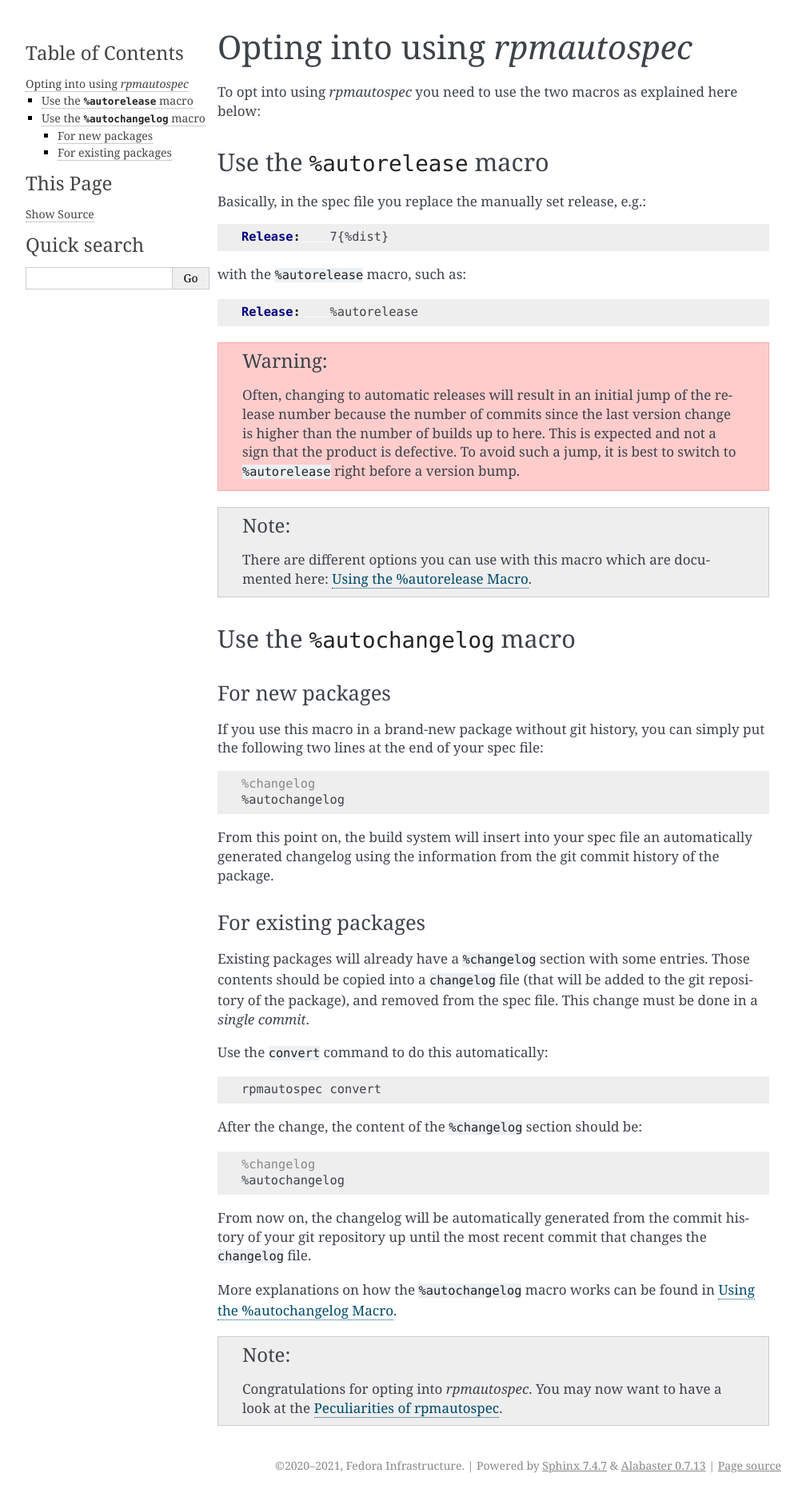
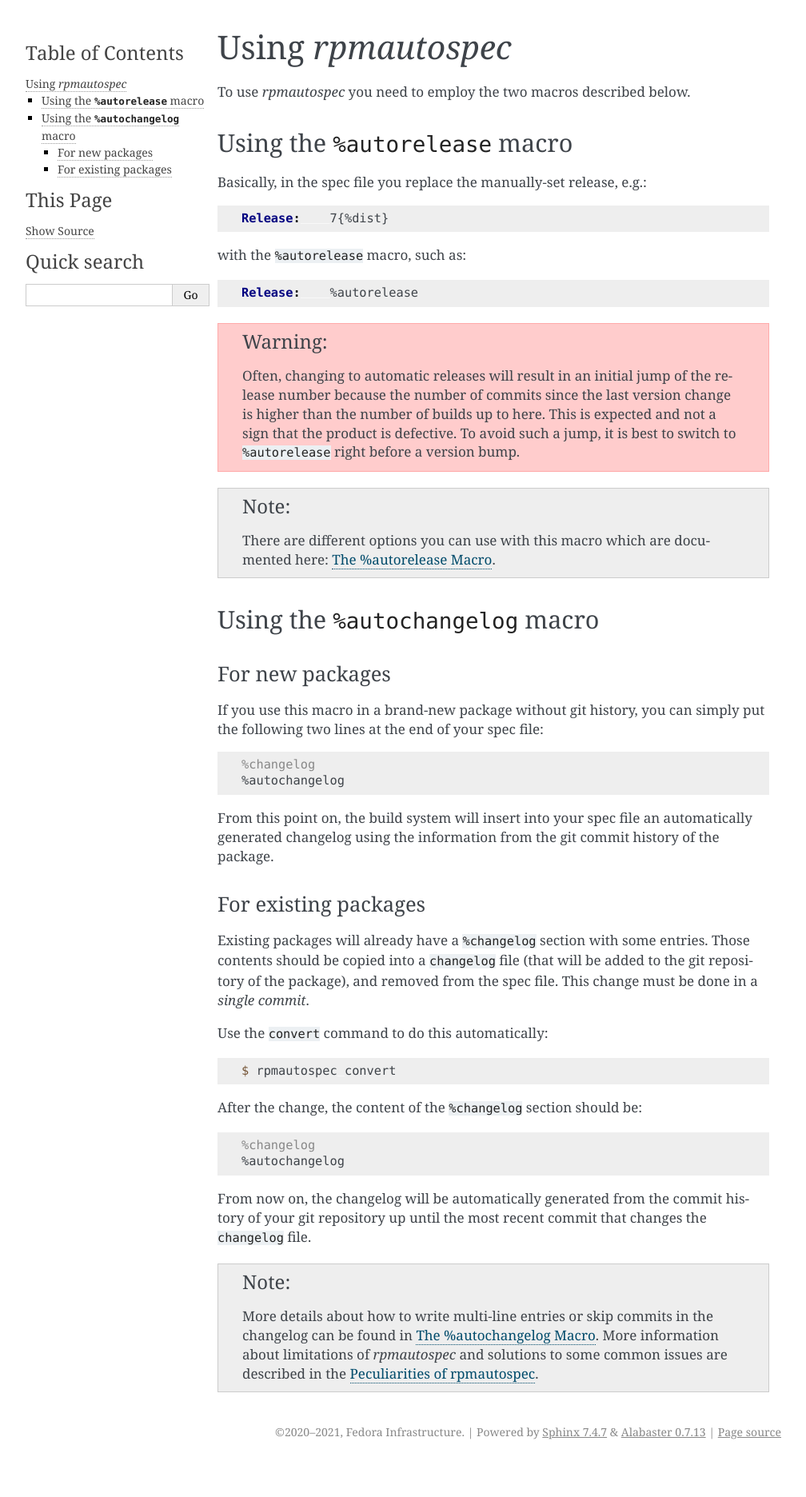
Before and after one commit to fedora-infra/rpmautospec, a Sphinx documentation site: the page built from doc/opting-in.rst, in a window 1280 px wide. Shown: the whole page at 80% size, without its empty margins (133-1141 px from the left). Built offline with Sphinx 7.4.7, drawn with Linux system fonts in a browser that asks for light colours; after the commit the page ends 1830 px from its top, so only the background shows below that.

Commit message:
doc: rework structure
This is a set of change to make the landing page nicer and easier
to navigate:
- the default "Welcome to the documentation of …" is replaced by a something
  useful
- "Opting-in" is changed to "using". Since rpmautospec is now supposed to
  be the default, let's just use the usual verb.
- The structure in autorelease.rst is adjusted so that the
  first part about normal versioning and the second part about
  "traditional versioning" are at the same level (instead of the
  second part being one level down).
- The titles are adjusted to be unique. Before we had
  "Use the %autorelease macro" and "Using the %autorelease Macro"
  and it was easy to get lost.
- The "Examples" section level is removed and each example is prefixed
  with "Example:". This way we have one level less in the structure.

Signed-off-by: Zbigniew Jędrzejewski-Szmek <zbyszek@in.waw.pl>

```diff
--- a/doc/index.rst
+++ b/doc/index.rst
@@ -1,5 +1,5 @@
-Welcome to the documentation of `rpmautospec`!
-==============================================
+Automatically populate RPM release and changelog fields
+=======================================================
 
 `rpmautospec` is a program and library used to automatically generate the
 release and changelog fields in RPM spec files opting to use it.
--- a/doc/opting-in.rst
+++ b/doc/opting-in.rst
@@ -1,13 +1,13 @@
-Opting into using `rpmautospec`
-===============================
+*******************
+Using `rpmautospec`
+*******************
 
-To opt into using `rpmautospec` you need to use the two macros as explained
-here below:
+To use `rpmautospec` you need to employ the two macros described below.
 
-Use the ``%autorelease`` macro
-------------------------------
+Using the ``%autorelease`` macro
+--------------------------------
 
-Basically, in the spec file you replace the manually set release, e.g.:
+Basically, in the spec file you replace the manually-set release, e.g.:
 
 .. code-block:: spec
 
@@ -30,8 +30,8 @@ with the ``%autorelease`` macro, such as:
     documented here: :ref:`using-autorelease`.
 
 
-Use the ``%autochangelog`` macro
---------------------------------
+Using the ``%autochangelog`` macro
+----------------------------------
 
 For new packages
 ^^^^^^^^^^^^^^^^
@@ -59,9 +59,9 @@ from the spec file. This change must be done in a *single commit*.
 
 Use the ``convert`` command to do this automatically:
 
-::
+.. code-block:: console
 
-    rpmautospec convert
+    $ rpmautospec convert
 
 
 After the change, the content of the ``%changelog`` section should be:
@@ -75,10 +75,9 @@ From now on, the changelog will be automatically generated from the commit
 history of your git repository up until the most recent commit that
 changes the ``changelog`` file.
 
-More explanations on how the ``%autochangelog`` macro works can be found
-in :ref:`using-autochangelog`.
+.. note::
 
-
-.. note::
-    Congratulations for opting into `rpmautospec`. You may now want to have a
-    look at the :ref:`peculiarities`.
+  More details about how to write multi-line entries or skip commits
+  in the changelog can be found in :ref:`using-autochangelog`.
+  More information about limitations of `rpmautospec` and
+  solutions to some common issues are described in the :ref:`peculiarities`.
```
Also changed, not shown: doc/autochangelog.rst (+6 -8 lines), doc/autorelease.rst (+18 -20 lines), doc/install.rst (+4 -3 lines), doc/peculiarities.rst (+4 -3 lines).
